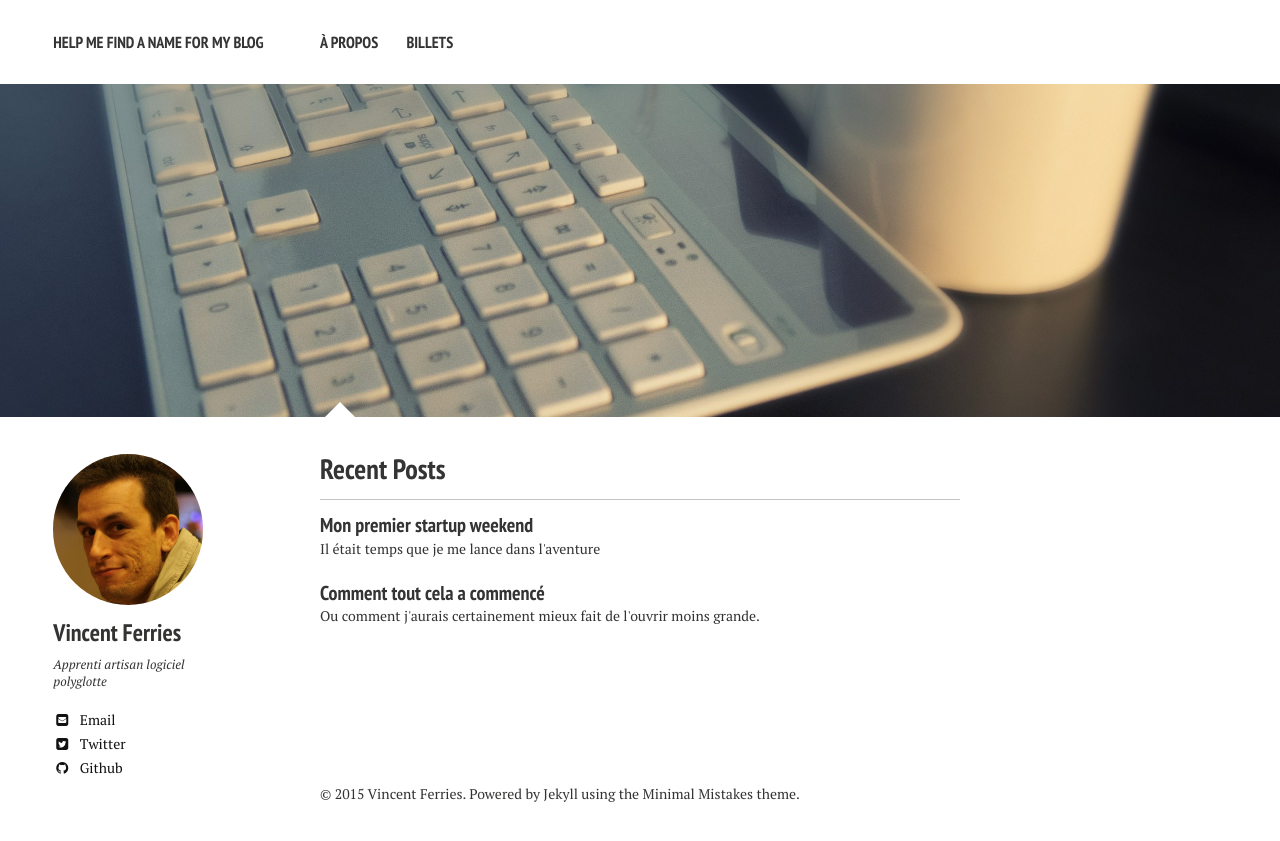
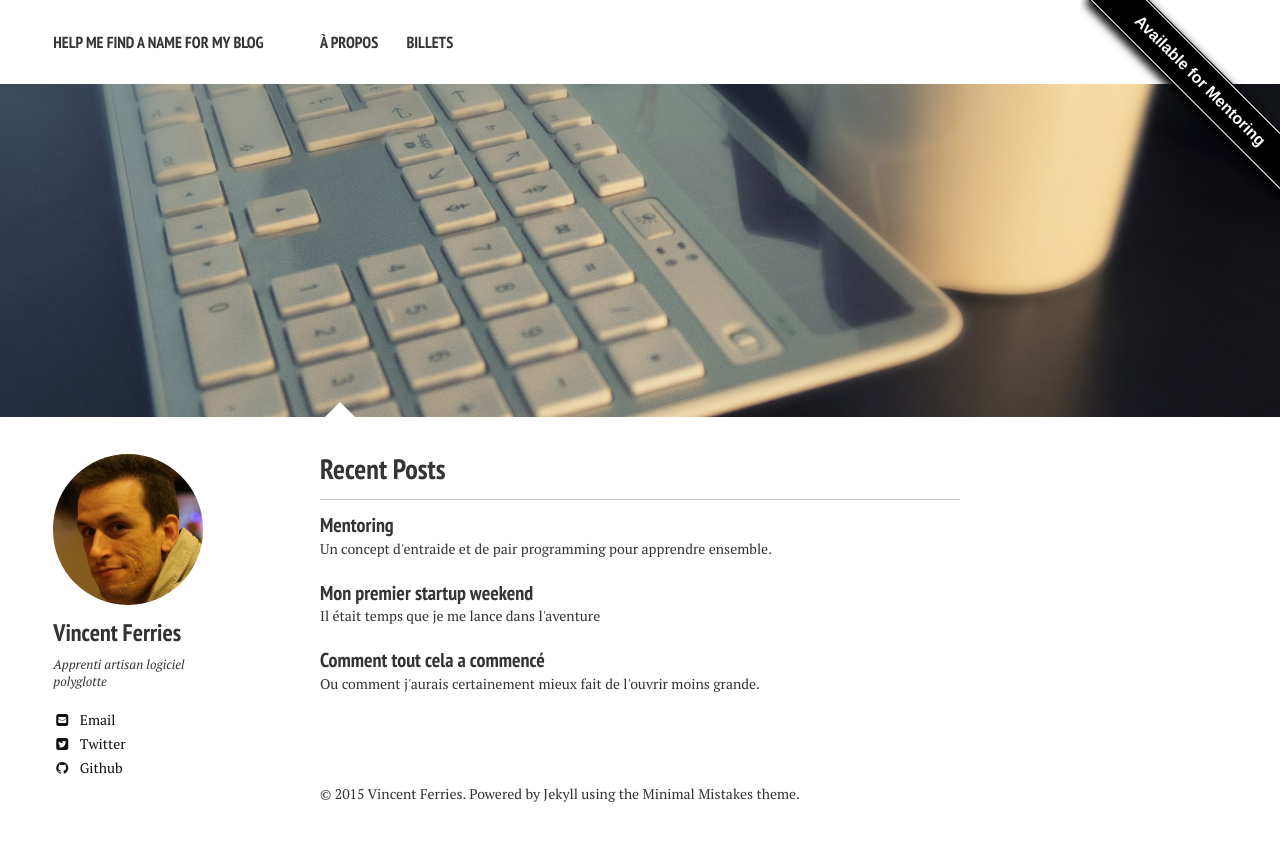
Before and after one commit to vferries/blog, a Jekyll site: the page built from index.md, in a window 1280 px wide. Shown: the top 841 px of the page. Built offline with Jekyll 4.4.1, drawn with Linux system fonts in a browser that asks for light colours; nearby versions of some CDN libraries; some of the changed lines change nothing that is shown.

Commit message:
Ajout du post sur le mentoring.

```diff
--- a/_includes/_footer.html
+++ b/_includes/_footer.html
@@ -13,3 +13,5 @@
 {% endif %}
 
 <span>&copy; {{ site.time | date: '%Y' }} {{ site.owner.name }}. Powered by <a href="http://jekyllrb.com" rel="nofollow">Jekyll</a> using the <a href="http://mademistakes.com/minimal-mistakes/" rel="nofollow">Minimal Mistakes</a> theme.</span>
+
+<style>#forkongithub a{background:#000;color:#fff;text-decoration:none;font-family:arial,sans-serif;text-align:center;font-weight:bold;padding:5px 40px;font-size:1rem;line-height:2rem;position:relative;transition:0.5s;}#forkongithub a:hover{background:#c11;color:#fff;}#forkongithub a::before,#forkongithub a::after{content:"";width:100%;display:block;position:absolute;top:1px;left:0;height:1px;background:#fff;}#forkongithub a::after{bottom:1px;top:auto;}@media screen and (min-width:800px){#forkongithub{position:absolute;display:block;top:0;right:0;width:200px;overflow:hidden;height:200px;z-index:9999;}#forkongithub a{width:200px;position:absolute;top:60px;right:-60px;transform:rotate(45deg);-webkit-transform:rotate(45deg);-ms-transform:rotate(45deg);-moz-transform:rotate(45deg);-o-transform:rotate(45deg);box-shadow:4px 4px 10px rgba(0,0,0,0.8);}}</style><span id="forkongithub"><a href="http://vferries.github.io/blog/mentoring">Available for Mentoring</a></span>
--- a/_layouts/home.html
+++ b/_layouts/home.html
@@ -28,6 +28,8 @@
   </div><!-- /.image-wrap -->
 {% endif %}
 
+<style>#forkongithub a{background:#000;color:#fff;text-decoration:none;font-family:arial,sans-serif;text-align:center;font-weight:bold;padding:5px 40px;font-size:1rem;line-height:2rem;position:relative;transition:0.5s;}#forkongithub a:hover{background:#c11;color:#fff;}#forkongithub a::before,#forkongithub a::after{content:"";width:100%;display:block;position:absolute;top:1px;left:0;height:1px;background:#fff;}#forkongithub a::after{bottom:1px;top:auto;}@media screen and (min-width:800px){#forkongithub{position:absolute;display:block;top:0;right:0;width:200px;overflow:hidden;height:200px;z-index:9999;}#forkongithub a{width:200px;position:absolute;top:60px;right:-60px;transform:rotate(45deg);-webkit-transform:rotate(45deg);-ms-transform:rotate(45deg);-moz-transform:rotate(45deg);-o-transform:rotate(45deg);box-shadow:4px 4px 10px rgba(0,0,0,0.8);}}</style><span id="forkongithub"><a href="{{site.url}}/mentoring">Available for Mentoring</a></span>
+
 <div id="main" role="main">
   <div class="article-author-side">
     {% include _author-bio.html %}
--- /dev/null
+++ b/_posts/2015-04-03-mentoring.md
@@ -0,0 +1,57 @@
+---
+layout: post
+title: Mentoring
+excerpt: "Un concept d'entraide et de pair programming pour apprendre ensemble."
+tags: [mentor, élève, soeasywine]
+modified: 2015-04-03
+comments: true
+---
+
+Toujours pas de vrai post technique, promis je me rattraperai plus tard.
+
+### Des débuts difficiles
+
+J'ai découvert ce concept de mentoring peu avant mes débuts dans le métier de développeur. Jusque là, je m'étais toujours contenté de documents écrits, de tutoriaux pour apprendre des tonnes de trucs : comment écrire des pages web, modéliser en 3D, manipuler les logiciels de traitement d'images, quelques bribes de programmation (en Basic à l'époque)...
+Je vous parle donc d'un temps où peu de sites d'apprentissage en ligne existaient, ou du moins je n'en avais absolument aucune connaissance.
+
+![JavaBlackBelt]({{site.url}}/images/javablackbelt.gif)
+
+Le premier site sur lequel j'ai fait mes armes à l'époque s'appelait JavaBlackBelt[^1]. Je l'avais suivi à ses tout débuts en 2004, avant de faire une pause de près de 3 ans et reprendre en même temps que ma première mission au Mipih. Le concept était simple, des cours et des QCMs à passer façon certification Java.
+
+[^1]: <http://en.wikipedia.org/wiki/Javablackbelt>
+
+Comme tout un chacun je présume, j'ai croisé depuis des personnes qui m'ont beaucoup apporté, tant sur le plan technique qu'humain. Des gens plus expérimentés, d'autres qui avaient des compétences très différentes des miennes, ou m'ont un peu canalisé. Je ne citerai personne de peur de froisser ceux que je pourrais oublier. Sachez que vous avez été nombreux et que si vous vous reconnaissez dans ces lignes, je vous suis reconnaissant.
+
+Je considère que ces gens ont joué pour moi un rôle de mentors, m'encourageant quand j'en avais besoin, partageant avec moi certains de leurs secrets, mettant le doigt sur certaines de mes faiblesses.
+
+### Mes petites expériences
+
+JavaBlackBelt proposait à l'époque un système de mentoring. Je ne l'ai jamais utilisé en tant qu'élève mais ai eu le plaisir d'être le mentor de plusieurs personnes, de nationalités diverses. Je commençais à vraiment y prendre goût quand la plateforme a été rachetée par son principal concurrent (une boîte qui faisait de la formation et du mentoring) et a fermé ses portes.
+J'ai essayé depuis de trouver d'autres moyens de partager mes maigres connaissances au plus grand nombre. Tantôt en faisant du pair programming avec des collègues, tantôt en donnant de petites présentations ou des formations par exemple.
+
+On n'apprend jamais aussi bien que quand on doit enseigner à quelqu'un d'autre, c'est un fait. Et on apprend souvent plus des élèves que ce qu'on ne leur apporte nous même j'en suis intimement convaincu. C'est pourquoi je me propose comme mentor.
+
+### Le déclic
+
+Cette envie renouvelée m'est venue il y a plusieurs mois en visionnant (encore) une vidéo d'un talk à la JSConf Europe.
+La présentatrice y raconte comment elle a réussi à se réorienter professionnellement vers le développement en un an grâce à un mentor et au soutien de communautés de développeurs.
+
+<iframe width="560" height="315" src="https://www.youtube.com/embed/FHNrw7aiKOE" frameborder="0" allowfullscreen></iframe>
+
+Malheureusement le site mentoring.is qu'elle donne en lien semble avoir disparu depuis. En fouillant sur Internet, je n'ai trouvé que des sites qui proposaient ce service de façon payante. Seul [Code For America](https://www.codeforamerica.org/mentor/) a un programme de mentoring, mais n'habitant pas aux Etats-Unis, je pense que ce n'est pas des plus adapté. J'ai donc décidé de rajouter une petite bannière sur mon blog. N'hésitez pas à me piquer la bannière et faire de même ou la demander.
+
+### Ce que je propose
+
+Que vous ayez un objectif précis ou pas, envie de vous reconvertir dans la programmation, de lancer un projet, besoin de conseils techniques ou simplement envie de progresser un peu plus rapidement, je vous propose de vous accompagner dans cette démarche et de vous y apporter un regard extérieur.
+
+Si vous êtes sur Toulouse, cela peut prendre la forme de rendez-vous réguliers (resto par exemple), de séances de pair programming. Si vous êtes à distance, il est possible de faire des vidéo conférences et du pair programming à distance.
+
+Le but serait de suivre votre avancement, vous encourager à atteindre vos objectifs. Je tiens à préciser que je me propose complètement bénévolement. Je fais cela avant tout pour me rendre utile et aussi parce que j'ai hâte d'apprendre de vous.
+
+### Pour me contacter
+
+Vous pouvez me joindre facilement par email à l'adresse vincent.ferries+blog@gmail.com, sur Twitter @VincentFERRIES, en laissant un commentaire ou par tout autre moyen en votre possession. N'ayez pas peur, je promets de ne pas mordre !
+
+###### PS :
+
+Je viens de rajouter des commentaires Disqus, et un petit bandeau de mentoring. Je recherche toujours un nom parlant pour le site, si vous avez une bonne idée je prends.
```
Also changed, not shown: images/javablackbelt.gif (added).
